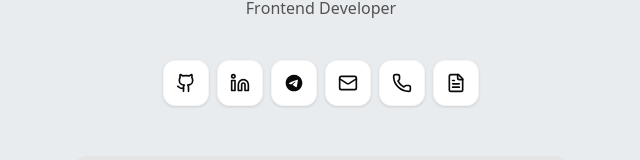
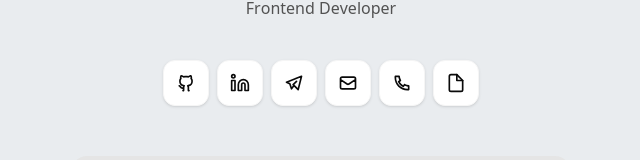
Before and after one commit to sindorcoder/sindorcoder, a React (Vite) app: page / in a window 1280 px wide. Shown: the part 177-337 px from the top of the page, without its empty margins (319-959 px from the left). Built offline with nearby package versions, Linux system fonts and the light colour scheme.

Commit message:
Replace icon imports and update Icons object

```diff
--- a/src/components/ui/Icons.tsx
+++ b/src/components/ui/Icons.tsx
@@ -1,17 +1,18 @@
 import * as React from "react";
-import {FileText, GithubIcon, Linkedin, MailIcon, PhoneIcon,} from "lucide-react";
 // @ts-ignore
 import resume from "../../assets/sindor.pdf";
-import {RiTelegramFill} from "react-icons/ri";
-
+import {RiGithubLine, RiPhoneLine} from "react-icons/ri";
+import {FiLinkedin, FiFile} from "react-icons/fi";
+import { HiOutlineMail } from "react-icons/hi";
+import {TbBrandTelegram} from "react-icons/tb";
 
 export const Icons = {
-    email: () => <MailIcon className="size-5"/>,
-    phone: () => <PhoneIcon className="size-5"/>,
-    resume: () => <FileText className="size-5"/>,
-    telegram: () => <RiTelegramFill className="size-5"/>,
-    github: () => <GithubIcon className="size-5"/>,
-    linkedin: () => <Linkedin className="size-5"/>,
+    email: () => <HiOutlineMail className="size-5"/>,
+    phone: () => <RiPhoneLine className="size-5"/>,
+    resume: () => <FiFile className="size-5"/>,
+    telegram: () => <TbBrandTelegram className="size-5"/>,
+    github: () => <RiGithubLine className="size-5"/>,
+    linkedin: () => <FiLinkedin className="size-5"/>,
 };
 
 export const social =
```
